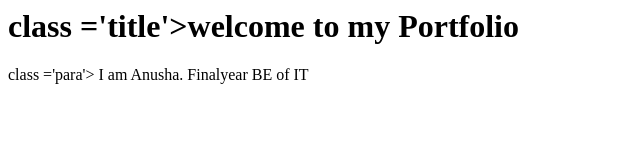
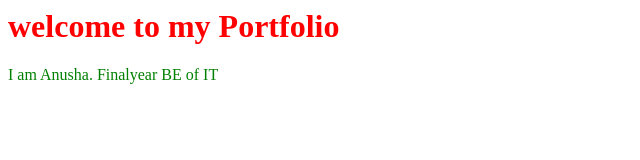
Before and after one commit to ShettyAnu/ShettyAnu.github.io, a plain HTML site: page index.html in a window 1280 px wide. Shown: the whole page, without its empty margins (0-640 px from the left). Drawn offline with Linux system fonts and the light colour scheme.

Commit message:
Update index.html

```diff
--- a/index.html
+++ b/index.html
@@ -6,7 +6,7 @@
 </style>
 </head>
 <body>
-<h1> class ='title'>welcome to my Portfolio</h1>
-<p> class ='para'> I am Anusha. Finalyear BE of IT </b>
+<h1 class ='title'>welcome to my Portfolio</h1>
+<p class ='para'> I am Anusha. Finalyear BE of IT </b>
 </body>
 </html>
```
